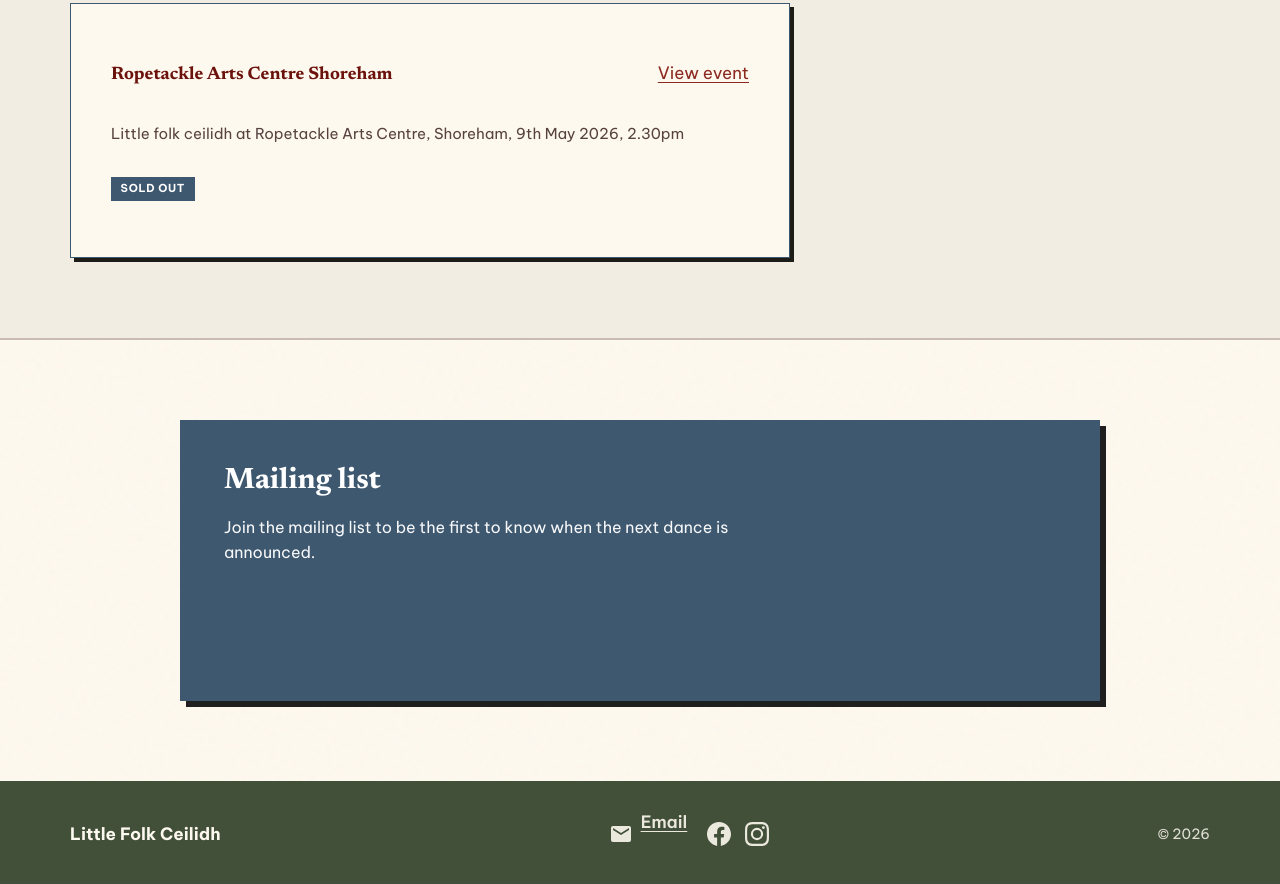
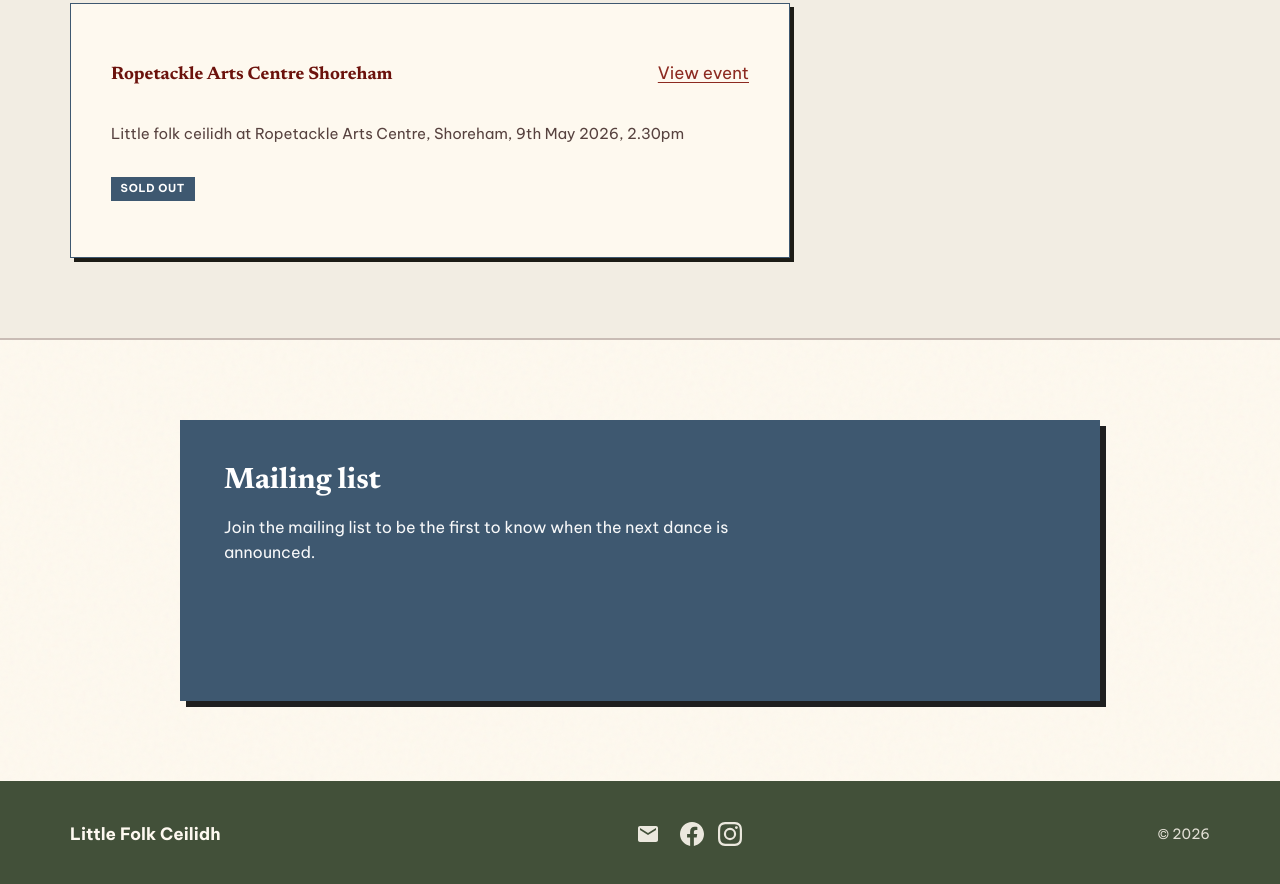
Before and after one commit to chrispdunne/babyceilidh, a website: page index.html in a window 1280 px wide. Shown: the part 1269-2153 px from the top of the page. Drawn offline with Linux system fonts and the light colour scheme.

Commit message:
remove email txt

```diff
--- a/index.html
+++ b/index.html
@@ -104,10 +104,7 @@
       <div class="header-inner">
         <a class="logo" href="#main" aria-label="Little Folk Ceilidh — home">
           <picture>
-            <source
-              type="image/svg+xml"
-              srcset="img/logo.svg"
-            />
+            <source type="image/svg+xml" srcset="img/logo.svg" />
             <img
               class="logo-img"
               src="img/logo.png"
@@ -157,10 +154,7 @@
             <div class="hero-visual-shell">
               <div class="hero-visual">
                 <picture>
-                  <source
-                    type="image/webp"
-                    srcset="img/hero.webp"
-                  />
+                  <source type="image/webp" srcset="img/hero.webp" />
                   <img
                     src="img/hero.jpg"
                     alt="Little Folk Ceilidh - families enjoying live folk music and dancing in Sussex"
@@ -283,7 +277,6 @@
                 d="M20 4H4c-1.1 0-2 .9-2 2v12c0 1.1.9 2 2 2h16c1.1 0 2-.9 2-2V6c0-1.1-.9-2-2-2zm0 4-8 5L4 8V6l8 5 8-5v2z"
               />
             </svg>
-            <span aria-hidden="true">Email</span>
           </a>
           <div class="footer-social" role="group" aria-label="Social media">
             <a
```
